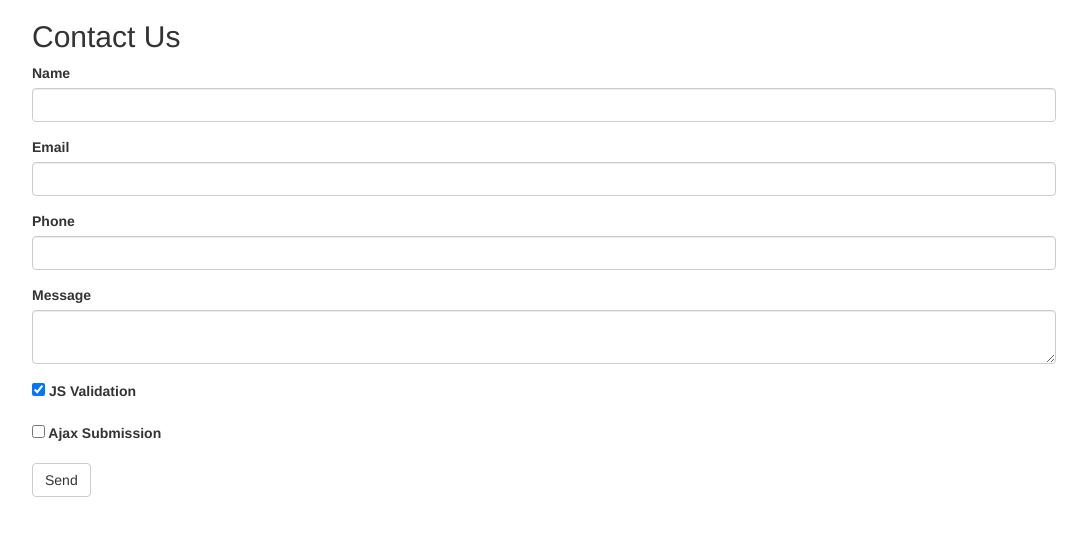
After one commit to hasnat/hasnatMVC, a PHP site: the page made by app/Views/contact/form.php in a window 1280 px wide. The commit adds this page. Shown: the top 536 px of the page, without its empty margins (96-1183 px from the left). Run offline with PHP 8.4, Linux system fonts and the light colour scheme; the template is opened without the code that fills it, so the values that code supplies are empty; some libraries are stand-ins or nearby versions.

Commit message:
Contact Form Example

```diff
--- /dev/null
+++ b/app/Views/contact/form.php
@@ -0,0 +1,50 @@
+<div class="row" id="formholder">
+	<?php if(isset($validation_errors) && count($validation_errors)>0)
+		  { ?>
+		  <div class="errors">
+		    <h4>Following Errors Occured</h4>
+			<p><?= implode('<br />',$validation_errors);?></p>
+		  </div>
+	<?php } ?>
+	<form id="contactform" role="form"  method="post" action="/ContactForm/Contact/submit">
+		<h2>Contact Us</h2>
+
+		<div class="form-group <?=(@$name_error ? 'has-error':'');?>">
+		<label for="name">Name <small><?=@$name_error;?></small></label>
+		<input id="name" name="name" type="text" class="form-control" value="<?=@$name;?>" >
+
+	</div>
+	<div class="form-group <?=(@$email_error ? 'has-error':'');?>">
+		<label for="email">Email <small><?=@$email_error;?></small></label>
+		<input id="email" name="email" type="text" class="form-control" value="<?=@$email;?>" >
+
+	</div>
+	<div class="form-group <?=(@$phone_error ? 'has-error':'');?>">
+		<label for="phone">Phone <small><?=@$phone_error;?></small></label>
+		<input id="phone" name="phone" type="text" class="form-control" value="<?=@$phone;?>" >
+
+	</div>
+	<div class="form-group <?=(@$message_error ? 'has-error':'');?>">
+		<label for="message">Message <small><?=@$message_error;?></small></label>
+		<textarea id="message" name="message" class="form-control" ><?=@$message;?></textarea>
+
+	</div>
+	<div class="form-group">
+	  <label>
+      	<input type="checkbox" id="js_validate" checked> JS Validation
+      </label>
+    </div>
+	<div class="form-group">
+	  <label>
+      	<input type="checkbox" id="ajax"> Ajax Submission
+      </label>
+    </div>
+    <div class="form-group">
+	  <label>
+	<button type="submit" class="btn btn-default">Send</button>
+	  </label>
+    </div>
+
+	</form>
+
+</div>
--- a/app/Views/template/footer.php
+++ b/app/Views/template/footer.php
@@ -4,9 +4,12 @@
     <!-- Bootstrap core JavaScript
     ================================================== -->
     <!-- Placed at the end of the document so the pages load faster -->
-    <script src="//ajax.googleapis.com/ajax/libs/jquery/1.11.1/jquery.min.js"></script>
+    <script src="https://ajax.googleapis.com/ajax/libs/jquery/1.11.1/jquery.min.js"></script>
     <!-- Bootstrap js -->
     <script src="//maxcdn.bootstrapcdn.com/bootstrap/3.3.0/js/bootstrap.min.js"></script>
-
+    <!-- Bootstrap switch js -->
+    <script src="//cdnjs.cloudflare.com/ajax/libs/bootstrap-switch/3.2.1/js/bootstrap-switch.min.js"></script>
+    <!-- IE10 viewport hack for Surface/desktop Windows 8 bug -->
+    <script src="public/js/contact_form.js"></script>
   </body>
 </html>
--- a/app/Views/template/header.php
+++ b/app/Views/template/header.php
@@ -2,6 +2,7 @@
 <!DOCTYPE html>
 <html lang="en">
   <head>
+  	<base href="/ContactForm/">
     <meta charset="utf-8">
     <meta http-equiv="X-UA-Compatible" content="IE=edge">
     <meta name="viewport" content="width=device-width, initial-scale=1">
@@ -14,7 +15,9 @@
     <!-- Bootstrap core CSS -->
     <link href="//maxcdn.bootstrapcdn.com/bootstrap/3.3.0/css/bootstrap.min.css" rel="stylesheet">
     <!-- Bootstrap switch CSS -->
-
+    <link href="//cdnjs.cloudflare.com/ajax/libs/bootstrap-switch/3.2.1/css/bootstrap3/bootstrap-switch.min.css" rel="stylesheet">
+    <!-- Custom styles for this template -->
+    <link href="public/css/contact_form.css" rel="stylesheet">
 
 
   </head>
--- /dev/null
+++ b/public/css/contact_form.css
@@ -0,0 +1,4 @@
+label small{color:red}
+.bg-success{margin-top:240px}
+.container{width:80%;margin:0 auto}
+.errors{color:red}
--- /dev/null
+++ b/public/js/contact_form.js
@@ -0,0 +1,150 @@
+$(function() {
+
+  //init ajax switch
+  $("#ajax").bootstrapSwitch();
+  $("#js_validate").bootstrapSwitch();
+  //on contact form submission
+  $( "#contactform" ).submit(function( event ) {
+  	  var validate_using_js = ($("#js_validate:checked").length>0);
+  	  var ajax_form_submit = ($("#ajax:checked").length>0);
+	  if(validate_using_js)
+	  {
+		  	var name = $( "#name" ).val();
+		  	var email = $( "#email" ).val();
+		  	var phone = $( "#phone" ).val();
+		  	var message = $( "#message" ).val();
+		  	var errors = [];
+
+
+		  	//check name
+		  	var check_name = /^[A-Za-z\d\s]+$/;	//regex for name check
+		  	if(name.trim().length==0)
+		  	{
+			  	error = 'Name cannot be blank';
+			    errors.push(error);
+				showErrorForInput(error,'#name');
+		  	}
+		  	else if(!check_name.test(name))
+		    {
+			    error = 'Invalid Name (only english alphabets and spaces allowed)';
+			    errors.push(error);
+				showErrorForInput(error,'#name');
+
+		    }
+		    else
+		    {
+			    showErrorForInput('','#name');	//clear error
+		    }
+
+		  	//check email
+		  	var check_email = /\S+@\S+\.\S+/;	//regex for email check
+		  	if(email.trim().length==0)
+		  	{
+			  	error = 'Email cannot be blank';
+			    errors.push(error);
+				showErrorForInput(error,'#email');
+		  	}
+		  	else if(!check_email.test(email))
+		    {
+			    error = 'Invalid Email';
+			    errors.push(error);
+				showErrorForInput(error,'#email');
+
+		    }
+		    else
+		    {
+			    showErrorForInput('','#email');	//clear error
+		    }
+
+
+		    //check phone
+		  	var check_phone = /^\d{3}\-?\d{3}\-?\d{4}$/;	//regex for phone check
+		  	if(phone.trim().length==0)
+		  	{
+			  	error = 'Phone number cannot be blank';
+			    errors.push(error);
+				showErrorForInput(error,'#phone');
+		  	}
+		  	else if(!check_phone.test(phone))
+		    {
+			    error = 'Invalid Phone (must be 10 digits number)';
+			    errors.push(error);
+				showErrorForInput(error,'#phone');
+
+		    }
+		    else
+		    {
+			    showErrorForInput('','#phone');	//clear error
+		    }
+
+		    //check message
+		  	if(message.trim().length==0)
+		  	{
+			  	error = 'Message cannot be blank';
+			    errors.push(error);
+				showErrorForInput(error,'#message');
+		  	}
+		  	else if(message.trim().length<10)
+		    {
+			    error = 'Message must be more than 10 characters';
+			    errors.push(error);
+				showErrorForInput(error,'#message');
+
+		    }
+		    else
+		    {
+			    showErrorForInput('','#message');	//clear error
+		    }
+
+
+		    if(errors.length>0)
+		    {
+			  	event.preventDefault();
+			  	return;
+			}
+	}
+
+	if(ajax_form_submit)
+	{
+		// DO AJAX
+		ajax_submit_form();
+
+
+		event.preventDefault();
+
+
+	}
+	else
+	{
+		// DO simple post
+		//event.preventDefault();
+	}
+  });
+
+
+
+});
+
+function ajax_submit_form(){
+	var jqxhr = $.post( "/ContactForm/Contact/submit/1",
+		{ name: $('#name').val(),
+		  phone: $('#phone').val(),
+		  email:$('#email').val(),
+		  message:$('#message').val()
+		  }, function(data) {
+
+			$('#formholder').html(data);
+
+		})
+		  .fail(function(data) {
+
+		    alert( "Some error(s) occured \r\n"+data.responseText );
+		  });
+
+}
+function showErrorForInput(error,input)
+{
+
+	$(input).siblings('label').children().html(error);
+
+}
```
Also changed, not shown: app/Controllers/Contact.php (added, +76 -0 lines), app/Models/Contact.php (added, +130 -0 lines), app/Models/ContactSender.php (added, +177 -0 lines), app/Views/contact/success.php (added, +8 -0 lines), README.md, 4 other files.
